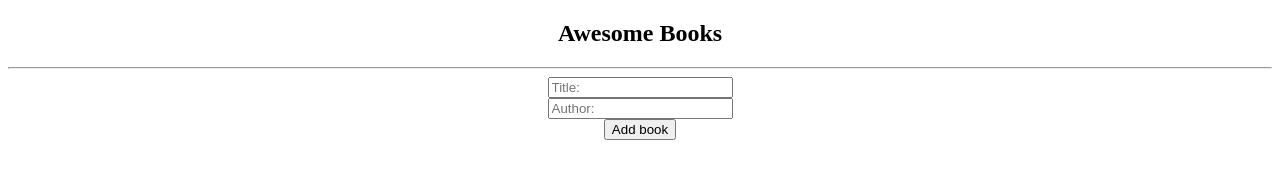
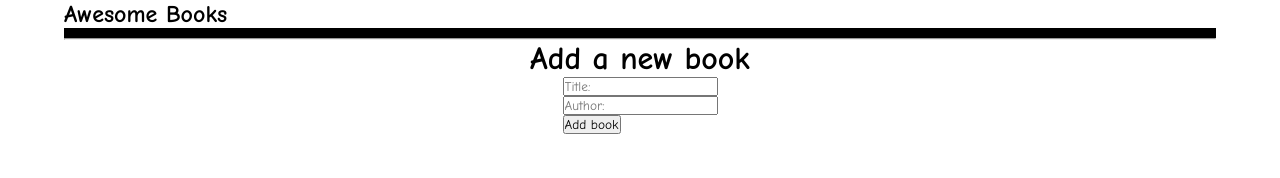
Before and after one commit to TimmyChan99/book_list, a website: page index.html in a window 1280 px wide. Drawn offline with Linux system fonts and the light colour scheme.

Commit message:
Update CSS file >> style the book list

```diff
--- a/index.html
+++ b/index.html
@@ -3,8 +3,8 @@
     <head>
         <meta charset="utf-8">
         <meta name="viewport" content="width=device-width, initial-scale=1.0">
+        <link href="https://fonts.googleapis.com/css?family=Comic+Neue:300,300italic,regular,italic,700,700italic" rel="stylesheet" />
         <link rel="stylesheet" href="style.css">
-
         <title>Awesome Books</title>
     </head>
     <body>
@@ -13,6 +13,7 @@
             <ul id="books-list"></ul>
             <hr>
         </section>
+        <h1>Add a new book</h1>
         <form id="books-form">
             <input type="text" id="title" placeholder="Title:"><br>
             <input type="text" id="author" placeholder="Author:"><br>
--- a/script.js
+++ b/script.js
@@ -7,7 +7,7 @@ class Book {
 
   static getBooks() {
     let books;
-        if(localStorage.getItem('books') === null) {
+    if (localStorage.getItem('books') === null) {
       books = [];
     } else {
       books = JSON.parse(localStorage.getItem('books'));
@@ -24,7 +24,7 @@ class Book {
     const books = Book.getBooks();
 
     books.forEach((book, index) => {
-            if(book.id === id) {
+      if (book.id === id) {
         books.splice(index, 1);
       }
     });
@@ -52,7 +52,7 @@ class Book {
   }
 
   static deleteBook(target) {
-        if(target.classList.contains('remove')) {
+    if (target.classList.contains('remove')) {
       target.parentElement.remove();
     }
   }
--- a/style.css
+++ b/style.css
@@ -1,7 +1,25 @@
+* {
+  box-sizing: border-box;
+  margin: 0;
+  padding: 0;
+  font-family: 'Comic Neue', cursive;
+}
+
 body {
-    text-align: center;
+  display: flex;
+  flex-direction: column;
+  align-items: center;
+}
+
+ul {
+  border: 5px black solid;
+  width: 90vw;
 }
 
 li {
-    list-style-type: none;
+    list-style: none;
 }
+
+li:nth-child(odd) {
+    background-color: rgb(211, 210, 210);
+}
```
Lines whose indentation alone changed are shown as unchanged.
